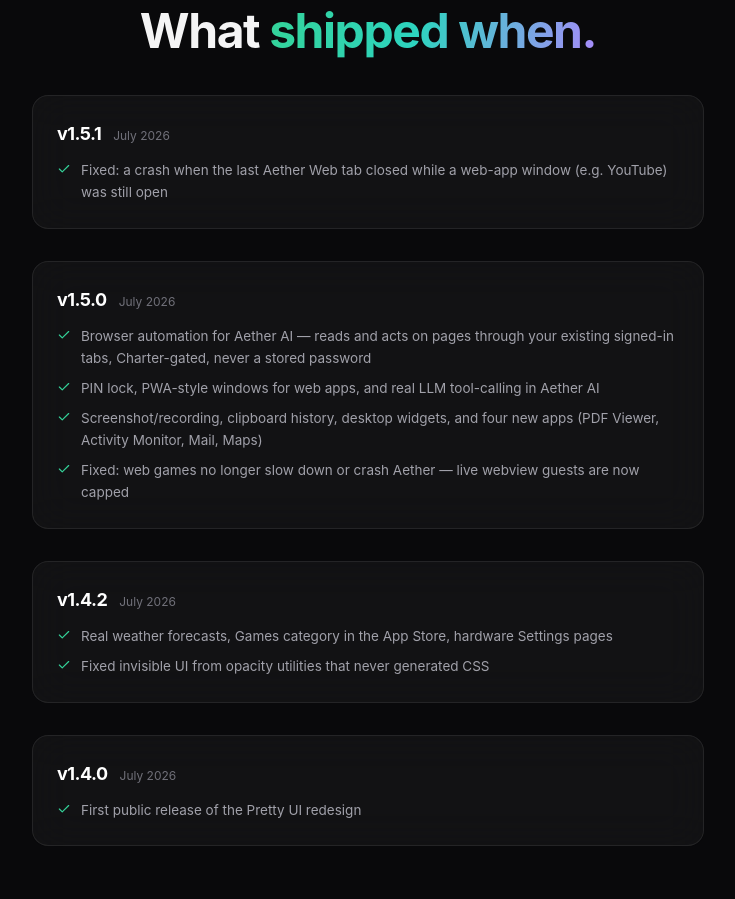
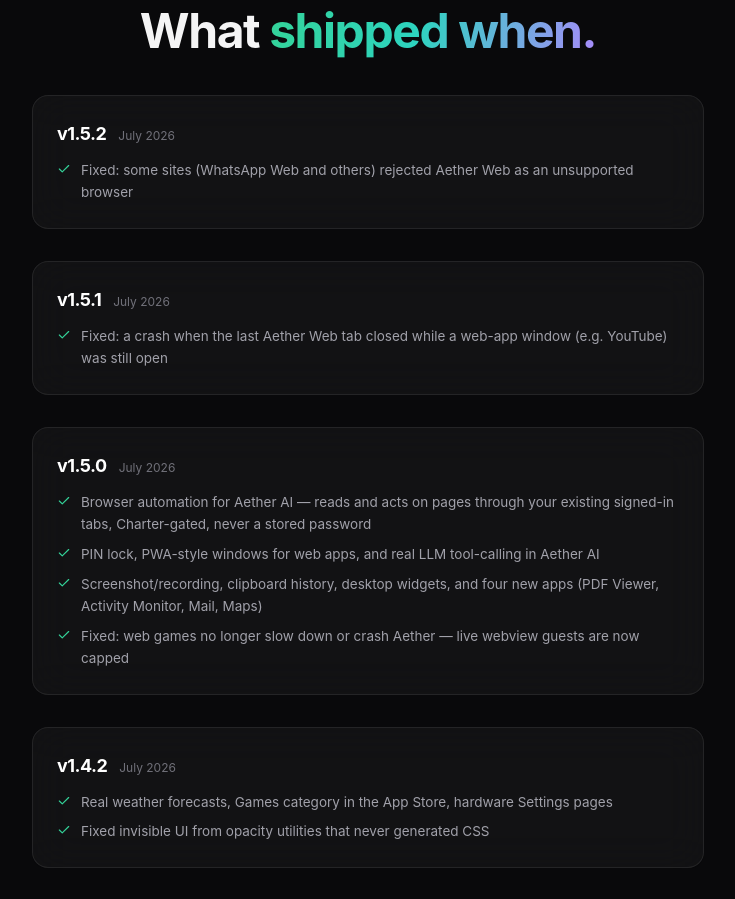
Before and after one commit to Gasbygh/aetheros-lite-marketing, a React (Vite) app: page / in a window 1280 px wide. Shown: the part 10900-11799 px from the top of the page, without its empty margins (272-1007 px from the left). Built offline with nearby package versions, Linux system fonts and the light colour scheme.

Commit message:
Point downloads at v1.5.2, add its changelog entry
1.5.2 fixes some sites (WhatsApp Web and others) rejecting Aether
Web as an unsupported browser due to Electron's default UA string.

```diff
--- a/src/App.tsx
+++ b/src/App.tsx
@@ -16,9 +16,9 @@
 } as const
 
 const RELEASES = 'https://github.com/Gasbygh/aetheros-lite-marketing/releases/download'
-const LINUX_FILE = `${RELEASES}/v1.5.1/AetherOS-Lite.AppImage`
-const WIN_PORTABLE_FILE = `${RELEASES}/v1.5.1/AetherOS-Lite-Portable.exe`
-const WIN_INSTALLER_FILE = `${RELEASES}/v1.5.1/Aether-OS-Lite-Setup-1.5.1.exe`
+const LINUX_FILE = `${RELEASES}/v1.5.2/AetherOS-Lite.AppImage`
+const WIN_PORTABLE_FILE = `${RELEASES}/v1.5.2/AetherOS-Lite-Portable.exe`
+const WIN_INSTALLER_FILE = `${RELEASES}/v1.5.2/Aether-OS-Lite-Setup-1.5.2.exe`
 
 function Mark({ size = 22 }: { size?: number }) {
   return (
@@ -859,6 +859,13 @@
 
 const CHANGELOG = [
   {
+    version: '1.5.2',
+    date: 'July 2026',
+    entries: [
+      'Fixed: some sites (WhatsApp Web and others) rejected Aether Web as an unsupported browser',
+    ],
+  },
+  {
     version: '1.5.1',
     date: 'July 2026',
     entries: [
```
